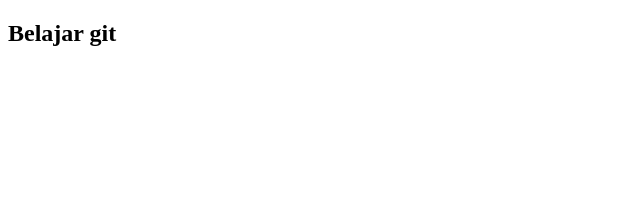
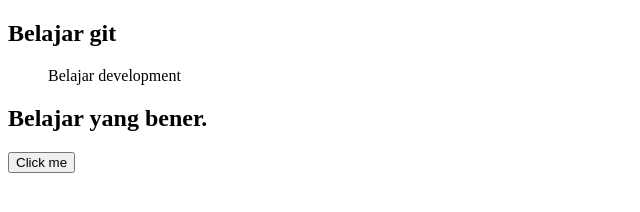
Before and after one commit to ibadrrhman/belajar-git, a plain HTML site: page index.html in a window 1280 px wide. Shown: the whole page, without its empty margins (0-640 px from the left). Drawn offline with Linux system fonts and the light colour scheme.

Commit message:
memulai project baru

```diff
--- a/index.html
+++ b/index.html
@@ -9,5 +9,16 @@
     <section>
         <h1>Belajar git</h1>
     </section>
+
+    <section>
+        <ul>
+            Belajar development
+        </ul>
+    </section>
+
+    <section>
+        <h2>Belajar yang bener.</h2>
+        <button>Click me</button>
+    </section>
 </body>
 </html
```
